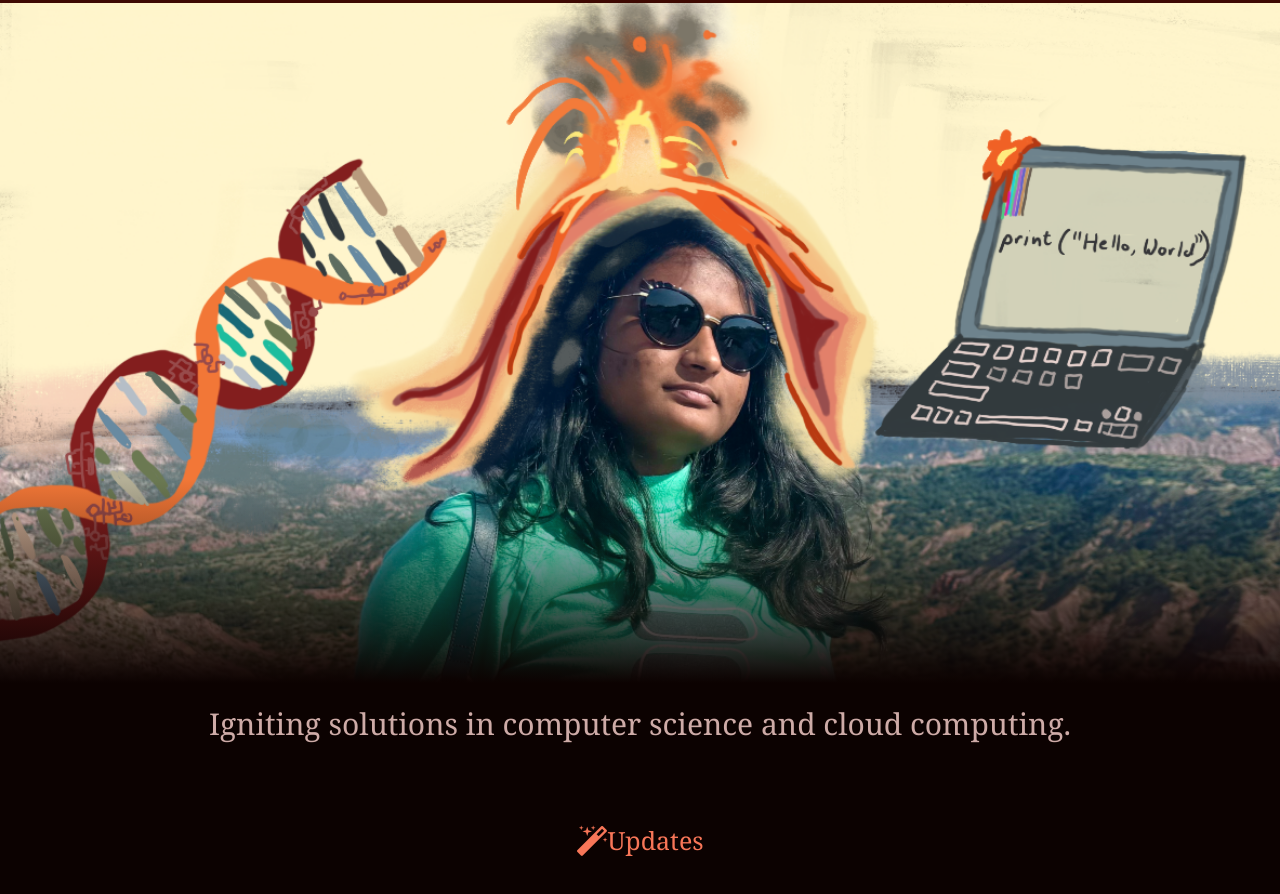
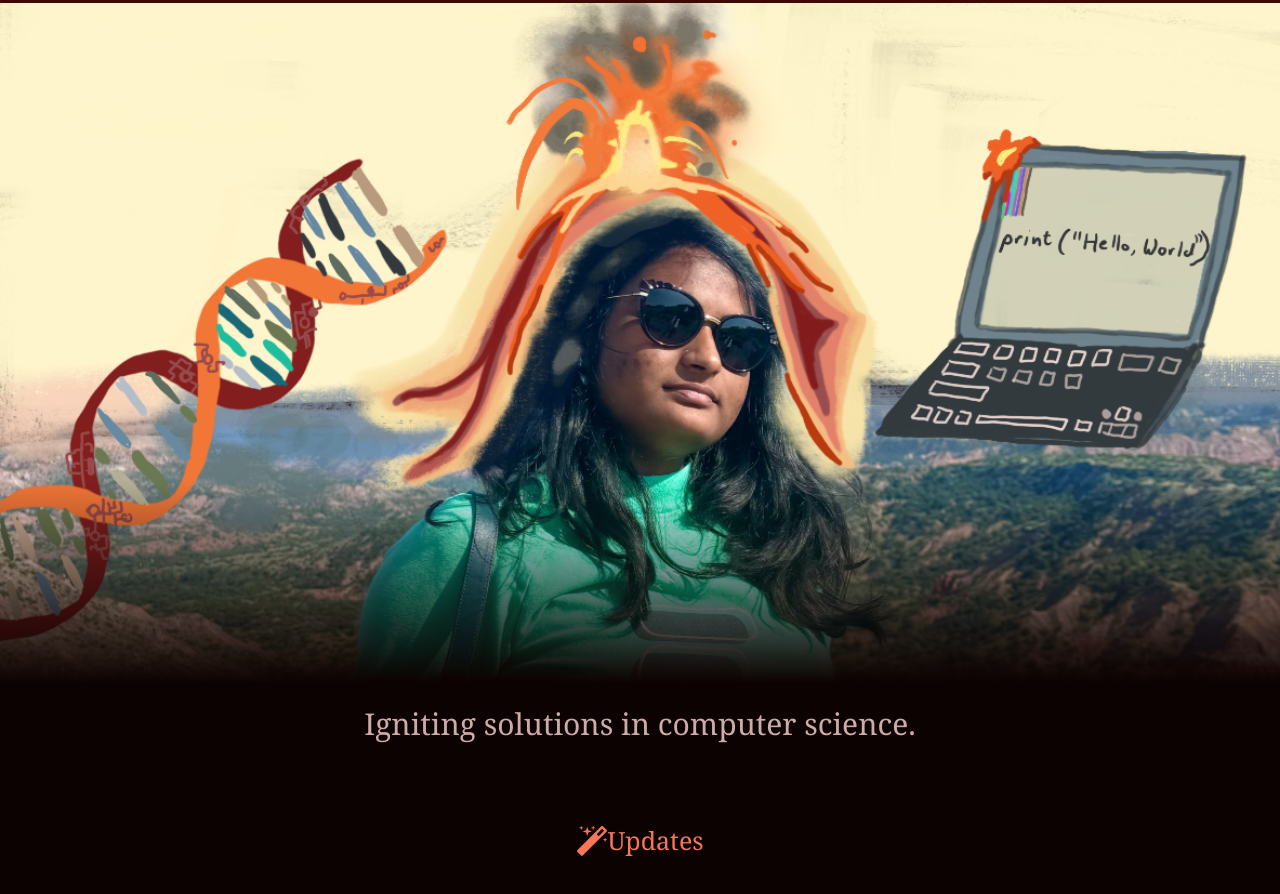
Before and after one commit to juaruk/personal_website, a plain HTML site: page index.html in a window 1280 px wide. Shown: the part 80-974 px from the top of the page. Drawn offline with Linux system fonts and the light colour scheme; a web font is replaced by a local one.

Commit message:
removed cloud computing

```diff
--- a/index.html
+++ b/index.html
@@ -24,7 +24,7 @@
     <div class="image_container">
         <img class="center">
     </div>
-    <h1>Igniting solutions in computer science and cloud computing.</h1>
+    <h1>Igniting solutions in computer science.</h1>
     <br>
     <br>
     <h2 style="text-align:center"><i class="fa fa-lg fa-magic"></i>Updates</h2>
```
